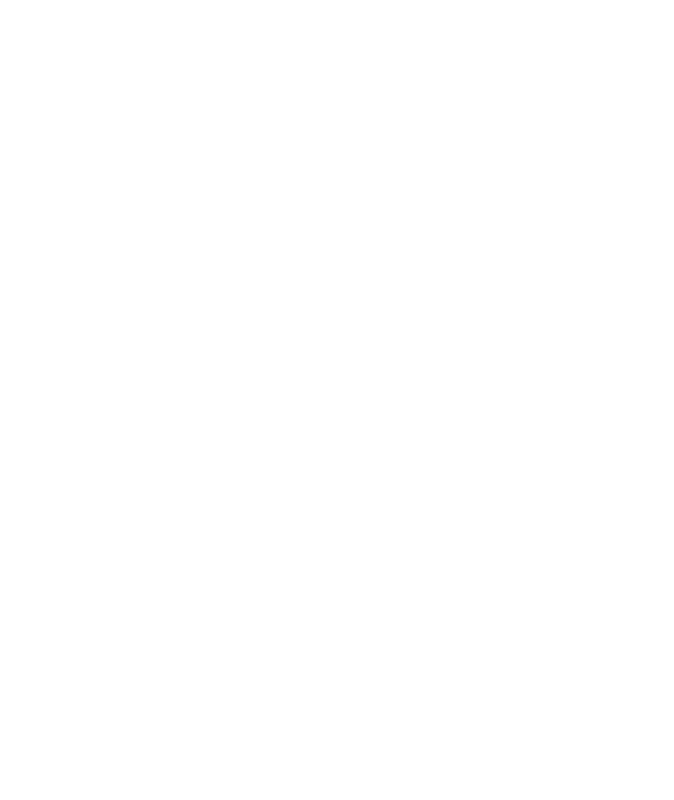
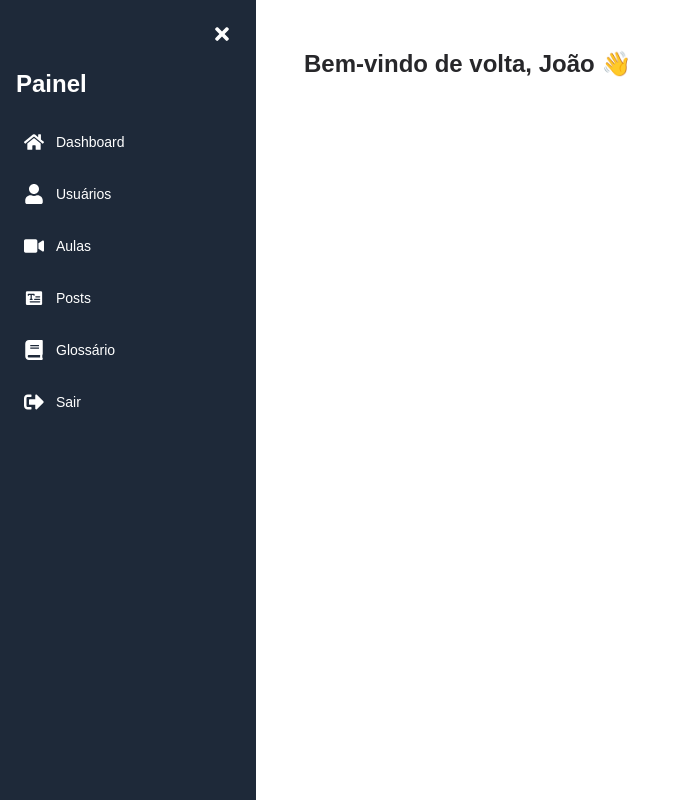
Before and after one commit to jmkirimis/ecee-site, a Next.js app: page /painel in a window 1280 px wide. Shown: the whole page, without its empty margins (0-674 px from the left). Built offline with nearby package versions, Linux system fonts and the light colour scheme.

Commit message:
feat(pages): adiciona navbar na página inicial do painel

```diff
--- a/src/app/painel/page.tsx
+++ b/src/app/painel/page.tsx
@@ -1,5 +1,15 @@
+import Navbar from "@/components/painel/Navbar";
+
 export default function Painel() {
     return (
-        <div></div>
+        <div className="flex">
+            <Navbar />
+            <main className="flex-1 p-6 bg-white text-zinc-800">
+                <div className="p-6">
+                    {/* Boas-vindas */}
+                    <h1 className="text-2xl font-bold mb-4">Bem-vindo de volta, João 👋</h1>
+                </div>
+            </main>
+        </div>
     );
 }
```
